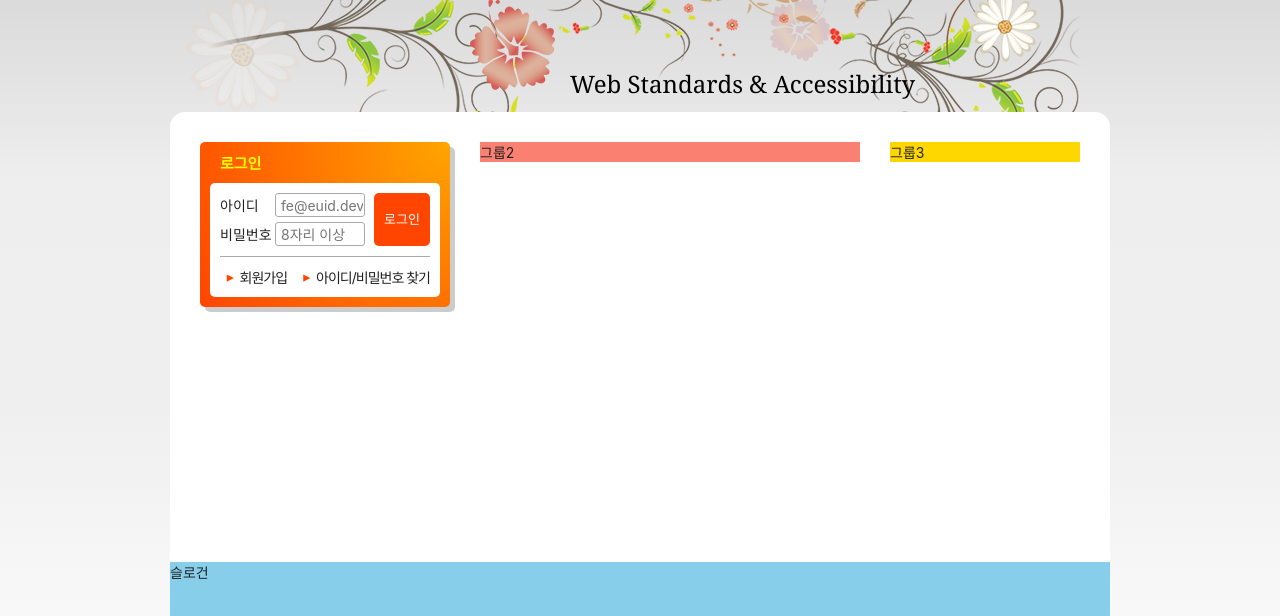
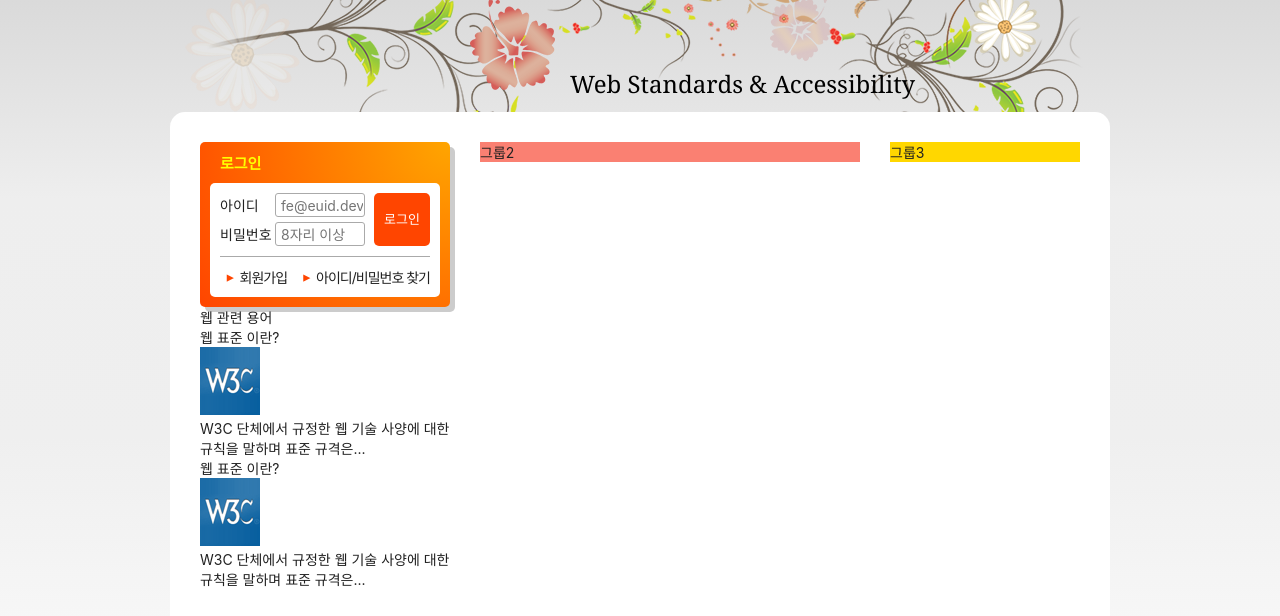
Before and after one commit to jh1109/HTML5, a plain HTML site: page index.html in a window 1280 px wide. Shown: the part 135-751 px from the top of the page. Drawn offline with Linux system fonts and the light colour scheme; a web font is replaced by a local one.

Commit message:
웹 관련 용어 마크업

```diff
--- a/index.html
+++ b/index.html
@@ -155,6 +155,28 @@
           <li><a href="/">아이디/비밀번호 찾기</a></li>
         </ul>
       </section>
+      <section class="term">
+        <h2 class="term-title">웹 관련 용어</h2>
+        <dl class="term-list">
+          <div>
+            <dt class="term-list-subject">웹 표준 이란?</dt>
+            <dd class="term-list-thumbnail">
+              <img src="./assets/web_standards.gif" alt="W3C 로고" />
+            </dd>
+            <dd class="term-list-brief">
+              W3C 단체에서 규정한 웹 기술 사양에 대한 규칙을 말하며 표준 규격은...
+            </dd>
+          <div class="cross">
+            <dt class="term-list-subject">웹 표준 이란?</dt>
+            <dd class="term-list-thumbnail">
+              <img src="./assets/web_standards.gif" alt="W3C 로고" />
+            </dd>
+            <dd class="term-list-brief">
+              W3C 단체에서 규정한 웹 기술 사양에 대한 규칙을 말하며 표준 규격은...
+            </dd>
+          </div>
+        </dl>
+      </section>
     </div>
     <div class="group group2">그룹2</div>
     <div class="group group3">그룹3</div>
```
